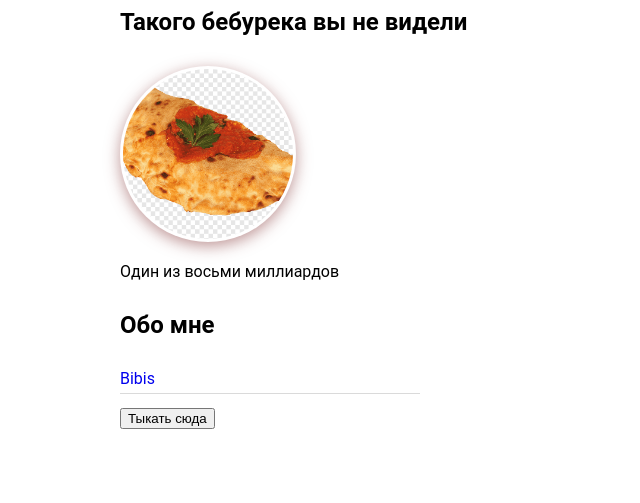
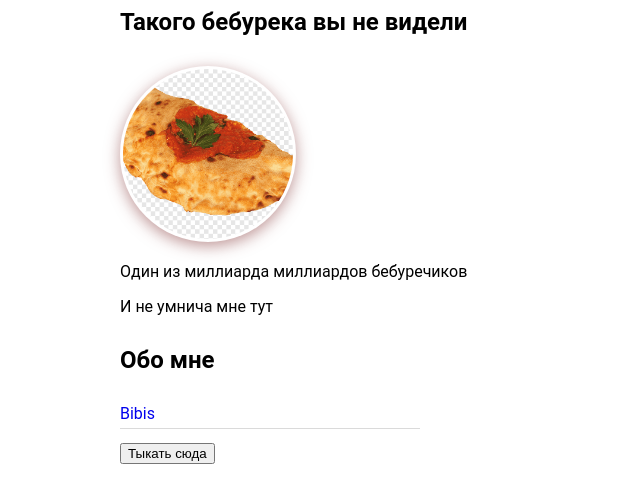
Before and after one commit to Biburekov/biburekov.github.io, a plain HTML site: page index.html in a window 1280 px wide. Shown: the part 81-584 px from the top of the page, without its empty margins (0-640 px from the left). Drawn offline with Linux system fonts and the light colour scheme.

Commit message:
В Кнопке смайл и Текст еще

```diff
--- a/index.html
+++ b/index.html
@@ -14,7 +14,8 @@
 			<img class="photo" src="biburek.png" width="170" height="170" alt="фото">
 		</div>
 
-			<p>Один из восьми миллиардов</p>
+			<p>Один из миллиарда миллиардов бебуречиков</p>
+			<p>И не умнича мне тут</p>
 
 			<h2>Обо мне</h2>
 
--- a/js.js
+++ b/js.js
@@ -3,5 +3,6 @@ var button = document.querySelector('button');
 
 /* Тут на кнопку навешиваем обрабочик, который ждёт клика и тогда запустит логику */
 button.addEventListener('click', function() {
-	alert('Че тыкаешь сюда? оно тебе надо? ты посмотри на него..... любопытный')
+	alert('Че тыкаешь сюда? оно тебе надо? ты посмотри на него..... любопытный ПЁС:):):):)')
+
 })
```
